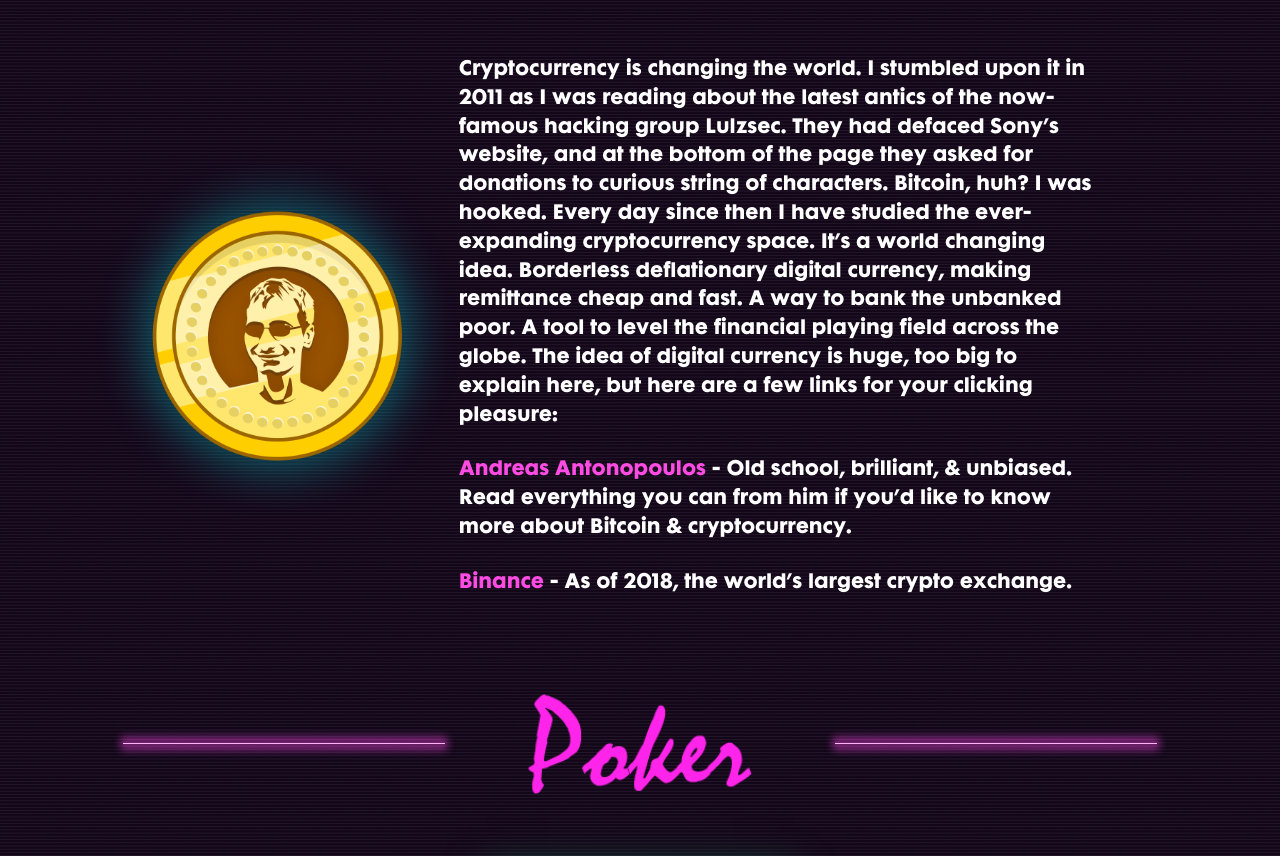
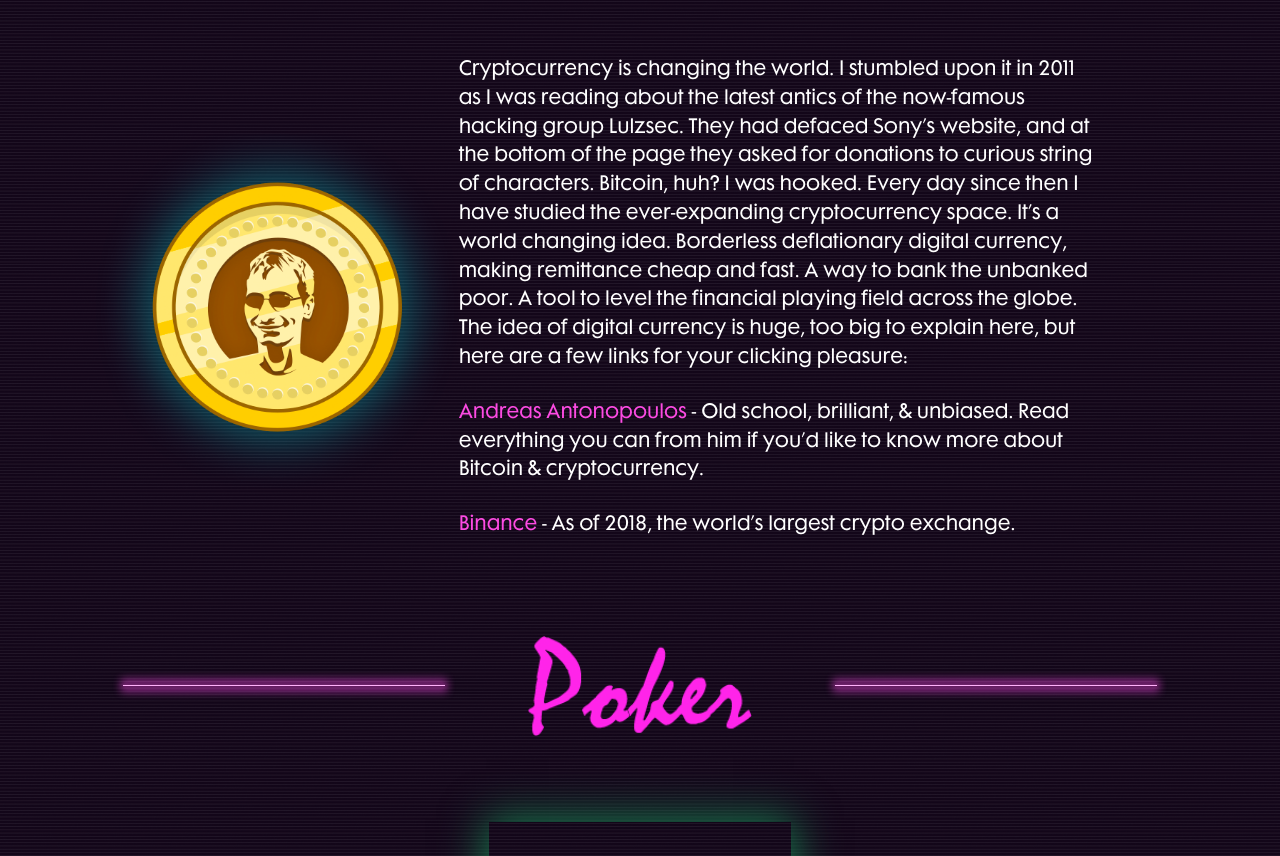
Before and after one commit to msande/SandevXYZ, a plain HTML site: page index.html in a window 1280 px wide. Shown: the part 930-1786 px from the top of the page. Drawn offline with nearby package versions, Linux system fonts and the light colour scheme; grey boxes are pictures that could not be loaded.

Commit message:
font weight

```diff
--- a/css/theme/theme.scss
+++ b/css/theme/theme.scss
@@ -36,6 +36,6 @@
         line-height: $copy-line-height;
         font-size: $copy-font-size;
         padding-bottom: $copy-padding-bottom;
-        font-family: $futura-bold;
+        font-family: $futura;
     }
 }
```
Also changed, not shown: css/style.css, css/style.min.css.
